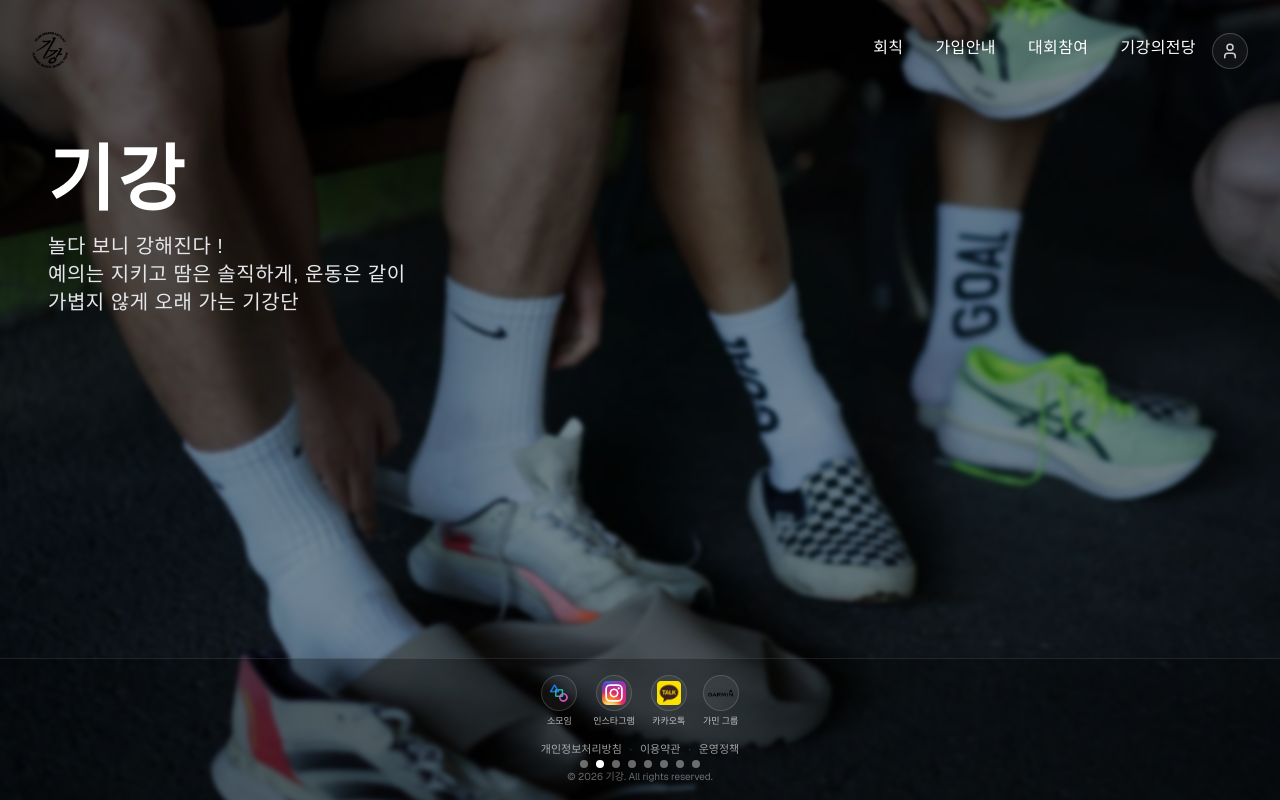
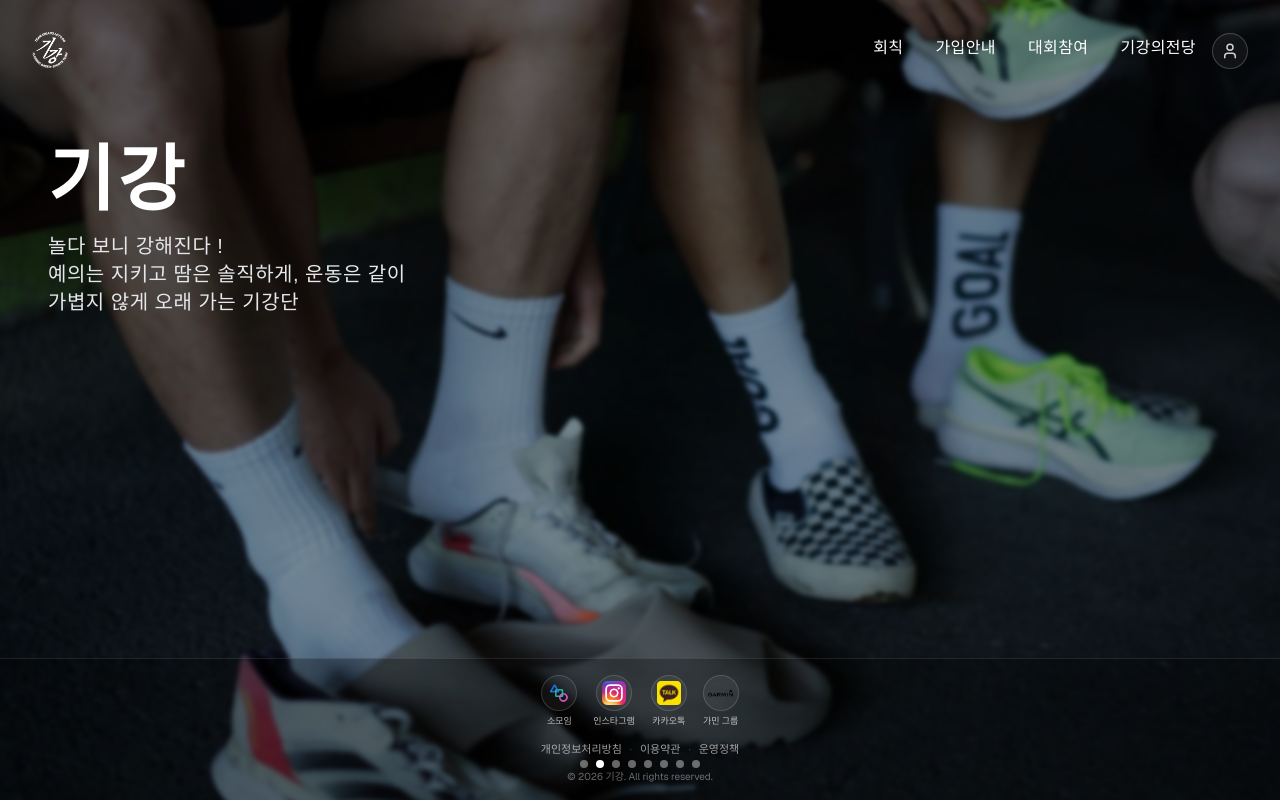
Before and after one commit to Gigang-ST/gigang-client, a Next.js app: page / in a window 1280 px wide. Built offline with nearby package versions, Linux system fonts and the light colour scheme; no server answers; a web font is replaced by a local one.

Commit message:
fix: update header logo to white version

```diff
--- a/components/hero-section.tsx
+++ b/components/hero-section.tsx
@@ -159,7 +159,7 @@ export default function HeroSection({
             aria-label={`${siteContent.brand.shortName} home`}
           >
             <Image
-              src="/logo.webp"
+              src="/logo_white.webp"
               alt={`${siteContent.brand.shortName} logo`}
               width={36}
               height={36}
```
Also changed, not shown: public/logo_white.webp (added).
